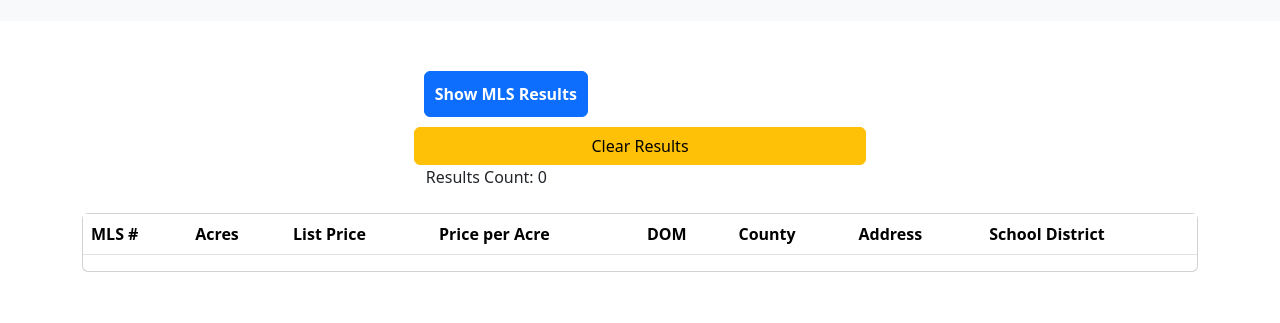
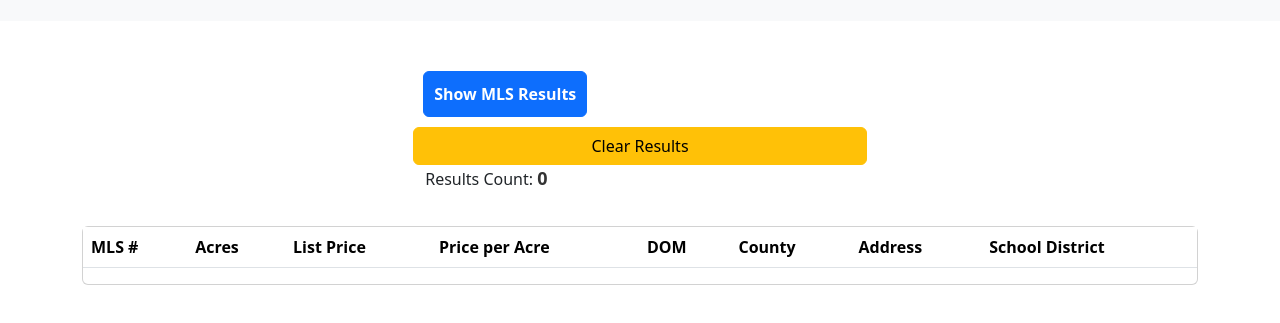
Before and after one commit to webdev-lht/lhtpropview02, a plain HTML site: page index.html in a window 1280 px wide. Shown: the part 113-436 px from the top of the page. Drawn offline with nearby package versions, Linux system fonts and the light colour scheme.

Commit message:
Add files via upload

```diff
--- a/assets/css/style.css
+++ b/assets/css/style.css
@@ -219,3 +219,12 @@ input[type="number"], .form-select {
         margin-bottom: 8px;
     }
 }
+
+/* Results Counter */
+#results-counter {
+    font-size: 18px;
+    font-weight: bold;
+    color: #333;
+    margin-bottom: 10px;
+    display: inline-block;
+}
```
